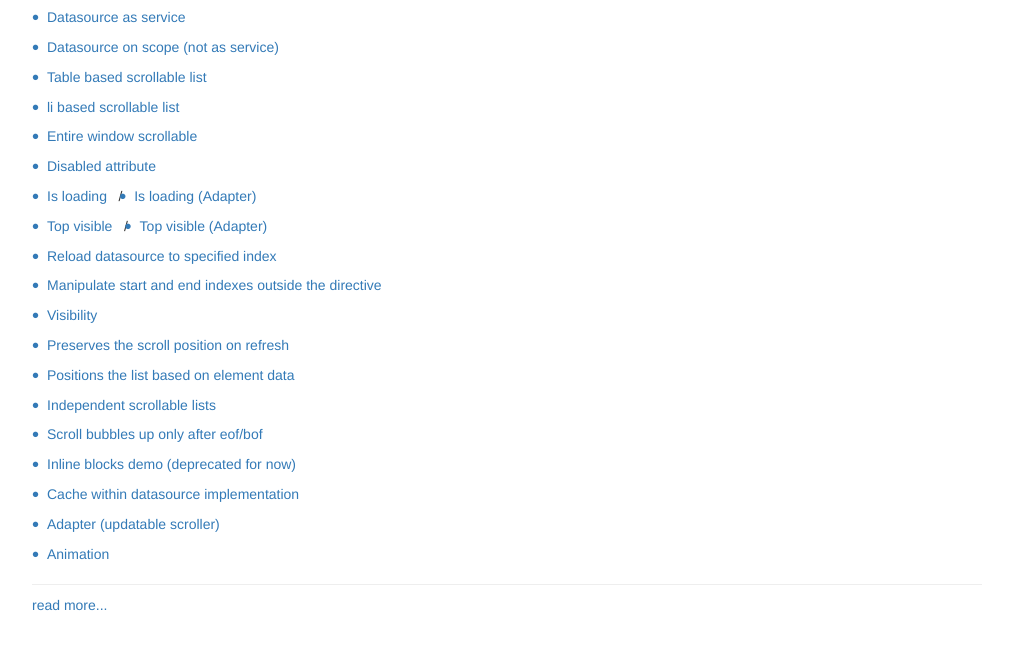
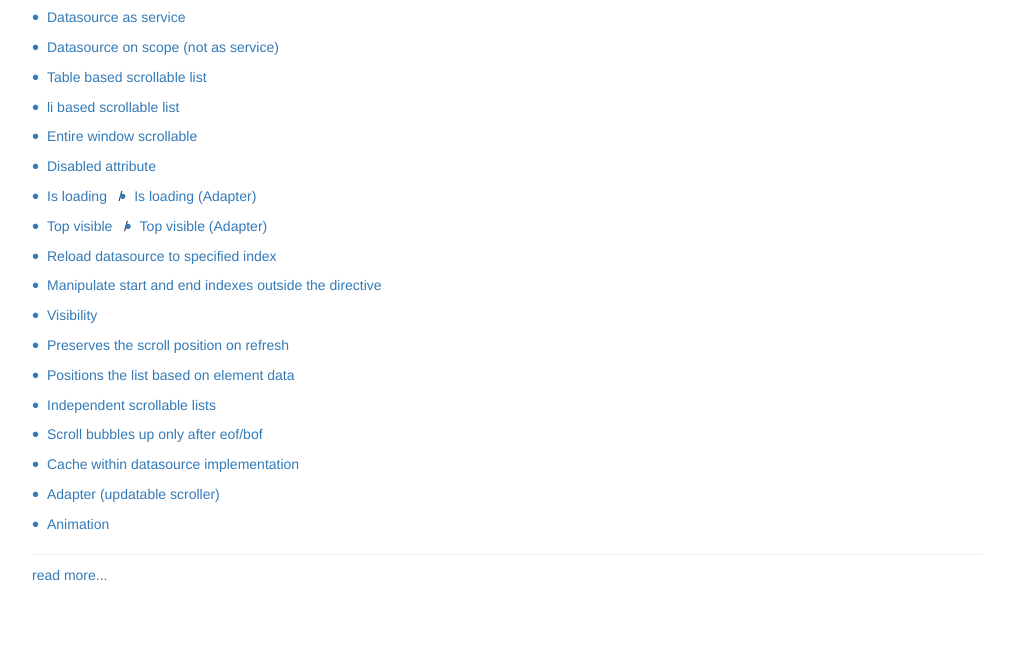
Before and after one commit to angular-ui/ui-scroll, a website: page demo/index.html in a window 1280 px wide. Shown: the part 86-736 px from the top of the page, without its empty margins (133-1146 px from the left). Drawn offline with Linux system fonts and the light colour scheme.

Commit message:
disabled inline blocks demo

```diff
--- a/demo/index.html
+++ b/demo/index.html
@@ -94,11 +94,11 @@
 				Scroll bubbles up only after eof/bof
 			</a>
 		</li>
-		<li>
+		<!-- li>
 			<a href="windowviewportInline/windowviewportInline.html">
 				Inline blocks demo (deprecated for now)
 			</a>
-		</li>
+		</li -->
 		<li>
 			<a href="cache/cache.html">
 				Cache within datasource implementation
```
